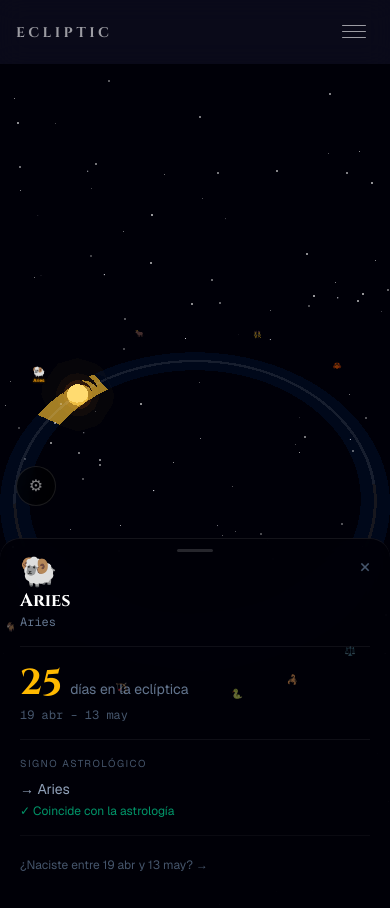
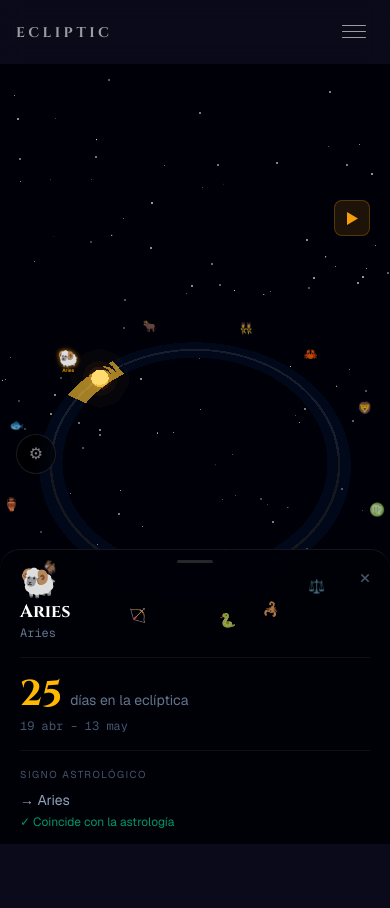
Before and after one commit to dacq7/ecliptic-explorer, a Next.js app: page /simulation in a window 390 px wide. After the commit the page ends 844 px from the top, so only its background shows below. Built offline with nearby package versions, Linux system fonts and the light colour scheme.

Commit message:
feat(simulation-mobile): emoji labels balanced, touch canvas with panel open, stars toggle, navbar gap fixed

```diff
--- a/app/simulation/ConstellationLabels.tsx
+++ b/app/simulation/ConstellationLabels.tsx
@@ -52,25 +52,25 @@ export function ConstellationLabels() {
         const pos = longitudeToPosition(range.midDeg, LABEL_RADIUS)
         const isOphiuchus = c.name === 'Ophiuchus'
 
-        // Phone (< 480px): active shows emoji 26px + name in Spanish, inactive emoji 20px/opacity 0.5
+        // Phone (< 480px): distanceFactor 12 reduces per-distance scale variance
         if (isPhone) {
           return (
             <Html
               key={c.name}
               position={[pos.x, pos.y, pos.z]}
               center
-              distanceFactor={8}
+              distanceFactor={12}
               style={{ pointerEvents: 'none' }}
             >
               {isActive ? (
                 <div style={{ display: 'flex', flexDirection: 'column', alignItems: 'center', userSelect: 'none', lineHeight: 1 }}>
-                  <div style={{ fontSize: '34px' }}>{c.emoji}</div>
-                  <div style={{ fontSize: '15px', fontWeight: 600, color: '#F59E0B', textShadow: '0 0 8px rgba(245,158,11,0.8)', background: 'rgba(0,0,0,0.6)', padding: '2px 6px', borderRadius: '4px', marginTop: '3px', whiteSpace: 'nowrap' }}>
+                  <div style={{ fontSize: '42px', lineHeight: 1, filter: 'drop-shadow(0 0 6px rgba(245,158,11,0.8))' }}>{c.emoji}</div>
+                  <div style={{ fontSize: '12px', fontWeight: 600, color: '#F59E0B', background: 'rgba(0,0,0,0.65)', padding: '2px 8px', borderRadius: '10px', marginTop: '3px', whiteSpace: 'nowrap' }}>
                     {c.nameEs}
                   </div>
                 </div>
               ) : (
-                <div style={{ fontSize: '24px', opacity: 0.5, userSelect: 'none', lineHeight: 1 }}>
+                <div style={{ fontSize: '28px', opacity: 0.75, userSelect: 'none', lineHeight: 1 }}>
                   {c.emoji}
                 </div>
               )}
--- a/app/simulation/DateSlider.tsx
+++ b/app/simulation/DateSlider.tsx
@@ -39,12 +39,21 @@ export function DateSlider() {
   // Mobile auto-fade — only active on small screens
   const [isMobile, setIsMobile] = useState(false)
   const [isPhone, setIsPhone] = useState(false)
+  const [isLandscapePhone, setIsLandscapePhone] = useState(false)
   const [isVisible, setIsVisible] = useState(true)
   const fadeTimerRef = useRef<ReturnType<typeof setTimeout> | null>(null)
 
   useEffect(() => {
     setIsMobile(window.matchMedia('(max-width: 767px)').matches)
     setIsPhone(window.matchMedia('(max-width: 479px)').matches)
+  }, [])
+
+  useEffect(() => {
+    const mq = window.matchMedia('(orientation: landscape) and (max-height: 500px)')
+    setIsLandscapePhone(mq.matches)
+    const handler = (e: MediaQueryListEvent) => setIsLandscapePhone(e.matches)
+    mq.addEventListener('change', handler)
+    return () => mq.removeEventListener('change', handler)
   }, [])
 
   function resetFadeTimer() {
@@ -83,10 +92,12 @@ export function DateSlider() {
 
   return (
     <div
-      className="absolute left-1/2 -translate-x-1/2 z-10 transition-opacity duration-[600ms] md:opacity-100"
+      className={`absolute z-10 transition-opacity duration-[600ms] md:opacity-100 ${isLandscapePhone ? '' : 'left-1/2 -translate-x-1/2'}`}
       style={{
-        bottom: '32px',
-        width: 'min(520px, calc(100vw - 48px))',
+        bottom: isLandscapePhone ? '16px' : '32px',
+        ...(isLandscapePhone
+          ? { left: '16px', right: '232px', width: 'auto' }
+          : { width: 'min(520px, calc(100vw - 48px))' }),
         opacity: undefined,
       }}
     >
@@ -106,13 +117,13 @@ export function DateSlider() {
         >
           {/* Row: play + slider + speeds */}
           <div className="flex items-center gap-3">
-            {/* Play/Pause */}
+            {/* Play/Pause — hidden on phone portrait (replaced by floating button in SimulationShell) */}
             <button
               onClick={togglePlay}
-              className="shrink-0 flex items-center justify-center rounded-lg transition-colors focus-visible:outline-none focus-visible:ring-2 focus-visible:ring-amber-400/70"
+              className={`shrink-0 ${isPhone ? 'hidden' : 'flex'} items-center justify-center rounded-lg transition-colors focus-visible:outline-none focus-visible:ring-2 focus-visible:ring-amber-400/70`}
               style={{
-                width: isPhone ? '44px' : '36px',
-                height: isPhone ? '44px' : '36px',
+                width: '36px',
+                height: '36px',
                 background: 'rgba(245, 158, 11, 0.12)',
                 border: '1px solid rgba(245, 158, 11, 0.25)',
                 color: '#f59e0b',
--- a/app/simulation/ExplorerControls.tsx
+++ b/app/simulation/ExplorerControls.tsx
@@ -1,6 +1,6 @@
 'use client'
 
-import { useState } from 'react'
+import { useState, useEffect } from 'react'
 import { AnimatePresence, motion } from 'framer-motion'
 import { useUIStore } from '@/app/store/uiStore'
 import { useSimulationStore } from '@/app/store/simulationStore'
@@ -42,6 +42,14 @@ function PillToggle({ label, active, onToggle }: Omit<Toggle, 'key'>) {
  */
 export function ExplorerControls() {
   const [mobileOpen, setMobileOpen] = useState(false)
+  const [isLandscapePhone, setIsLandscapePhone] = useState(false)
+  useEffect(() => {
+    const mq = window.matchMedia('(orientation: landscape) and (max-height: 500px)')
+    setIsLandscapePhone(mq.matches)
+    const handler = (e: MediaQueryListEvent) => setIsLandscapePhone(e.matches)
+    mq.addEventListener('change', handler)
+    return () => mq.removeEventListener('change', handler)
+  }, [])
 
   const showIAUBoundaries = useUIStore(s => s.showIAUBoundaries)
   const showStarNames = useUIStore(s => s.showStarNames)
@@ -70,7 +78,7 @@ export function ExplorerControls() {
 
       {/* Mobile: floating ⚙ button */}
       <button
-        className="md:hidden absolute left-4 top-1/2 -translate-y-1/2 w-10 h-10 rounded-full bg-black/60 backdrop-blur border border-white/10 text-white/50 flex items-center justify-center"
+        className={`md:hidden absolute left-4 ${isLandscapePhone ? 'top-[76px]' : 'top-1/2 -translate-y-1/2'} w-10 h-10 rounded-full bg-black/60 backdrop-blur border border-white/10 text-white/50 flex items-center justify-center`}
         onClick={() => setMobileOpen(v => !v)}
         aria-label="Opciones del modo explorador"
         aria-expanded={mobileOpen}
@@ -86,7 +94,7 @@ export function ExplorerControls() {
             animate={{ opacity: 1, x: 0 }}
             exit={{ opacity: 0, x: -8 }}
             transition={{ duration: 0.18 }}
-            className="md:hidden absolute left-16 top-1/2 -translate-y-1/2 flex flex-col gap-2 bg-black/80 backdrop-blur border border-white/10 rounded-xl p-3"
+            className={`md:hidden absolute left-16 ${isLandscapePhone ? 'top-[76px]' : 'top-1/2 -translate-y-1/2'} flex flex-col gap-2 bg-black/80 backdrop-blur border border-white/10 rounded-xl p-3`}
           >
             {toggles.map(({ key, label, active, onToggle }) => (
               <PillToggle key={key} label={label} active={active} onToggle={onToggle} />
--- a/app/simulation/SimulationShell.tsx
+++ b/app/simulation/SimulationShell.tsx
@@ -3,6 +3,7 @@
 import { useEffect, useState } from 'react'
 import { AnimatePresence, motion } from 'framer-motion'
 import { useUIStore } from '@/app/store/uiStore'
+import { useSimulationStore } from '@/app/store/simulationStore'
 import { useWebGLDetect } from '@/app/hooks/useWebGLDetect'
 import { useAmbientAudio } from '@/app/hooks/useAmbientAudio'
 import { SolarCanvas } from './SolarCanvas'
@@ -16,6 +17,13 @@ export function SimulationShell() {
   useAmbientAudio()
   const is2DFallback = useUIStore(s => s.is2DFallback)
   const isPanelOpen = useUIStore(s => s.isPanelOpen)
+  const isPlaying = useSimulationStore(s => s.isPlaying)
+  const togglePlay = useSimulationStore(s => s.togglePlay)
+
+  const [isPhone, setIsPhone] = useState(false)
+  useEffect(() => {
+    setIsPhone(window.matchMedia('(max-width: 479px)').matches)
+  }, [])
 
   // Drag hint — shown for 3s on mobile, then fades out
   const [showDragHint, setShowDragHint] = useState(true)
@@ -42,6 +50,38 @@ export function SimulationShell() {
         <div className="pointer-events-auto">
           <ExplorerControls />
           <SimulationSidePanel />
+          {/* Phone-only: floating play/pause — top-right, below the ℹ info button */}
+          {isPhone && (
+            <motion.button
+              initial={{ opacity: 0 }}
+              animate={{ opacity: 1 }}
+              transition={{ delay: 0.3, duration: 0.3 }}
+              onClick={togglePlay}
+              className="absolute z-40 flex items-center justify-center rounded-lg transition-colors focus-visible:outline-none focus-visible:ring-2 focus-visible:ring-amber-400/70"
+              style={{
+                top: '136px',
+                right: '20px',
+                width: '36px',
+                height: '36px',
+                background: 'rgba(245, 158, 11, 0.12)',
+                border: '1px solid rgba(245, 158, 11, 0.25)',
+                color: '#f59e0b',
+                pointerEvents: 'auto',
+              }}
+              aria-label={isPlaying ? 'Pausar animación solar' : 'Reproducir animación solar'}
+            >
+              {isPlaying ? (
+                <svg width="11" height="13" viewBox="0 0 11 13" fill="currentColor">
+                  <rect x="0" y="0" width="3.5" height="13" rx="1" />
+                  <rect x="7.5" y="0" width="3.5" height="13" rx="1" />
+                </svg>
+              ) : (
+                <svg width="11" height="13" viewBox="0 0 11 13" fill="currentColor">
+                  <path d="M0 0 L11 6.5 L0 13 Z" />
+                </svg>
+              )}
+            </motion.button>
+          )}
           {/* Hidden on mobile when bottom sheet is open — slider trapped behind z-30 sheet */}
           <div className={isPanelOpen ? 'hidden md:block' : ''}>
             <DateSlider />
--- a/app/simulation/SimulationSidePanel.tsx
+++ b/app/simulation/SimulationSidePanel.tsx
@@ -145,6 +145,15 @@ export function SimulationSidePanel() {
     setIsPhone(window.matchMedia('(max-width: 479px)').matches)
   }, [])
 
+  const [isLandscapePhone, setIsLandscapePhone] = useState(false)
+  useEffect(() => {
+    const mq = window.matchMedia('(orientation: landscape) and (max-height: 500px)')
+    setIsLandscapePhone(mq.matches)
+    const handler = (e: MediaQueryListEvent) => setIsLandscapePhone(e.matches)
+    mq.addEventListener('change', handler)
+    return () => mq.removeEventListener('change', handler)
+  }, [])
+
   const isOphiuchus = constellation.name === 'Ophiuchus'
 
   const panelBg = isOphiuchus
@@ -165,7 +174,7 @@ export function SimulationSidePanel() {
             exit={{ opacity: 0 }}
             transition={{ duration: 0.2 }}
             onClick={togglePanel}
-            className="absolute top-[88px] right-5 w-9 h-9 rounded-lg hidden md:flex items-center justify-center text-white/40 hover:text-white/70 transition-colors focus-visible:outline-none focus-visible:ring-2 focus-visible:ring-amber-400/70"
+            className={`absolute top-[88px] right-5 w-9 h-9 rounded-lg ${isLandscapePhone ? 'flex' : 'hidden md:flex'} items-center justify-center text-white/40 hover:text-white/70 transition-colors focus-visible:outline-none focus-visible:ring-2 focus-visible:ring-amber-400/70`}
             style={{
               background: 'rgba(0, 0, 8, 0.72)',
               backdropFilter: 'blur(12px)',
@@ -186,13 +195,17 @@ export function SimulationSidePanel() {
             animate={{ opacity: 1, x: 0 }}
             exit={{ opacity: 0, x: 20 }}
             transition={{ duration: 0.25, ease: 'easeOut' }}
-            className="absolute top-[80px] right-5 w-[280px] max-h-[calc(100vh-120px)] overflow-y-auto z-10 hidden md:block"
+            className={`absolute overflow-y-auto z-10 ${isLandscapePhone ? 'block' : 'hidden md:block'}`}
             style={{
               background: panelBg,
               backdropFilter: 'blur(16px) saturate(160%)',
               border: `1px solid ${panelBorder}`,
               borderRadius: '16px',
               padding: '20px',
+              top: isLandscapePhone ? '64px' : '80px',
+              right: '20px',
+              width: isLandscapePhone ? '200px' : '280px',
+              maxHeight: isLandscapePhone ? 'calc(100vh - 80px)' : 'calc(100vh - 120px)',
             }}
           >
             <AnimatePresence mode="wait">
@@ -211,22 +224,21 @@ export function SimulationSidePanel() {
           (at z-auto) and triggers a double-toggle that traps the panel open.
         */}
         <motion.div
-          animate={{ opacity: isPanelOpen ? 1 : 0 }}
+          animate={{ opacity: isPanelOpen && !isLandscapePhone ? 1 : 0 }}
           transition={{ duration: 0.15 }}
           className="absolute inset-0 z-20 md:hidden"
-          style={{ pointerEvents: isPanelOpen ? 'auto' : 'none' }}
-          onClick={togglePanel}
+          style={{ pointerEvents: 'none' }}
           aria-hidden
         />
 
         <AnimatePresence>
-          {isPanelOpen && (
+          {isPanelOpen && !isLandscapePhone && (
             <motion.div
               initial={{ y: '100%' }}
               animate={{ y: 0 }}
               exit={{ y: '100%' }}
               transition={{ type: 'spring', damping: 30, stiffness: 300 }}
-              className={`absolute bottom-0 left-0 right-0 z-30 overflow-y-auto md:hidden ${isPhone ? 'max-h-[45vh]' : 'max-h-[60vh]'}`}
+              className={`absolute bottom-0 left-0 right-0 z-30 overflow-y-auto md:hidden ${isPhone ? 'max-h-[35vh]' : 'max-h-[60vh]'}`}
               style={{
                 background: isOphiuchus ? 'rgba(4, 0, 18, 0.92)' : 'rgba(0, 0, 8, 0.92)',
                 backdropFilter: 'blur(20px)',
@@ -269,7 +281,7 @@ export function SimulationSidePanel() {
           isPanelOpen turns false, with no dependency on animation timing. */}
       <motion.button
         initial={{ opacity: 0 }}
-        animate={{ opacity: isPanelOpen ? 0 : 1 }}
+        animate={{ opacity: isPanelOpen || isLandscapePhone ? 0 : 1 }}
         transition={{ duration: 0.2 }}
         onClick={togglePanel}
         className="absolute top-[88px] right-5 w-9 h-9 rounded-lg flex items-center justify-center text-white/40 hover:text-white/70 transition-colors focus-visible:outline-none focus-visible:ring-2 focus-visible:ring-amber-400/70 md:hidden z-40"
@@ -277,7 +289,7 @@ export function SimulationSidePanel() {
           background: 'rgba(0, 0, 8, 0.72)',
           backdropFilter: 'blur(12px)',
           border: '1px solid rgba(255, 255, 255, 0.08)',
-          pointerEvents: isPanelOpen ? 'none' : 'auto',
+          pointerEvents: isPanelOpen || isLandscapePhone ? 'none' : 'auto',
         }}
         aria-label="Abrir panel de información"
       >
--- a/app/simulation/SolarCanvas.tsx
+++ b/app/simulation/SolarCanvas.tsx
@@ -18,7 +18,7 @@ const CAMERA_END = new Vector3(0, 10, 7)
 const CAMERA_START_MOBILE = new Vector3(0, 28, 22)
 const CAMERA_END_MOBILE = new Vector3(0, 18, 14)
 const CAMERA_START_PHONE = new Vector3(0, 35, 28)
-const CAMERA_END_PHONE = new Vector3(0, 22, 18)
+const CAMERA_END_PHONE = new Vector3(0, 26, 20)
 const INTRO_DURATION = 2.5
 
 function CameraController({ start, end }: { start: Vector3; end: Vector3 }) {
@@ -112,7 +112,7 @@ export function SolarCanvas() {
   }, [])
 
   return (
-    <div className="absolute inset-0">
+    <div className="absolute inset-0" style={{ touchAction: 'none' }}>
       <Canvas
         dpr={[1, viewportWidth < 640 ? 1.5 : 2]}
         frameloop="demand"
@@ -131,7 +131,7 @@ export function SolarCanvas() {
           <EclipticRing />
           <ConstellationRegions />
           <ConstellationLabels />
-          {viewportWidth >= 640 && <NamedStars />}
+          <NamedStars />
           <SunOrbit />
         </Suspense>
 
--- a/app/simulation/page.tsx
+++ b/app/simulation/page.tsx
@@ -10,7 +10,10 @@ export const metadata: Metadata = {
 
 export default function SimulationPage() {
   return (
-    <main className="relative w-full h-screen bg-[#000008] overflow-hidden">
+    <main
+      className="relative flex-1 min-h-0 w-full bg-[#000008] overflow-hidden"
+      style={{ paddingTop: 0, marginTop: 0 }}
+    >
       <Suspense fallback={<SimulationLoadingFallback />}>
         <SimulationShell />
       </Suspense>
```
